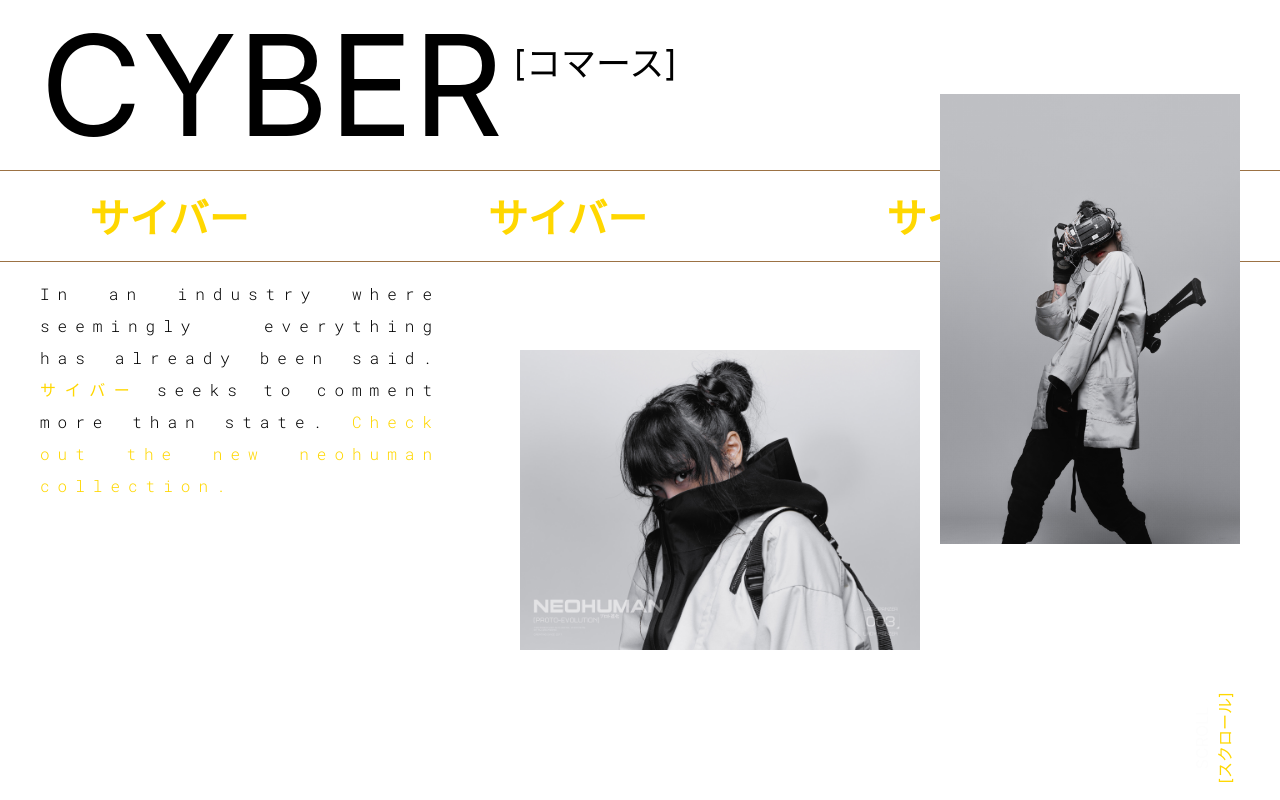
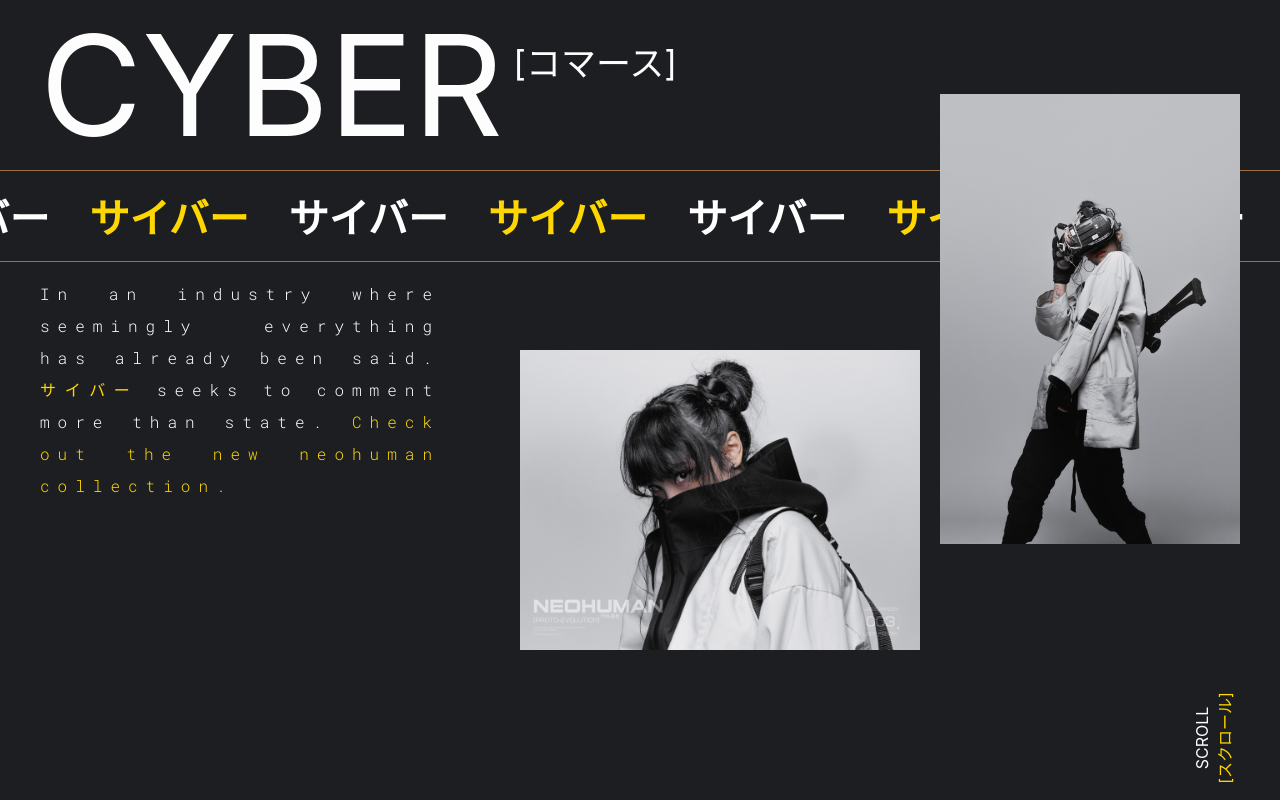
Before and after one commit to jzwoo/cyberpunk, a React (Create React App) app: page / in a window 1280 px wide. Built offline with nearby package versions, Linux system fonts and the light colour scheme.

Commit message:
Default colours

```diff
--- a/src/index.css
+++ b/src/index.css
@@ -1,3 +1,8 @@
+:root {
+    --black: #1D1E22;
+    --white: #FDFDFD;
+}
+
 body {
     margin: 0;
     font-family: -apple-system, BlinkMacSystemFont, 'Segoe UI', 'Roboto', 'Oxygen',
@@ -5,6 +10,8 @@ body {
     sans-serif;
     -webkit-font-smoothing: antialiased;
     -moz-osx-font-smoothing: grayscale;
+    background-color: var(--black);
+    color: var(--white);
 }
 
 code {
```
